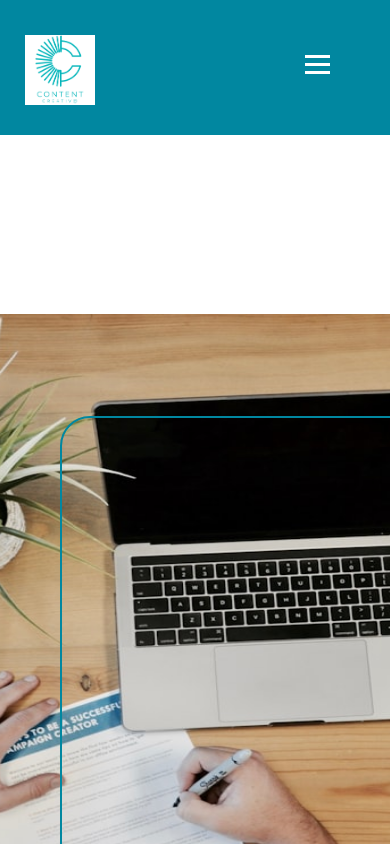
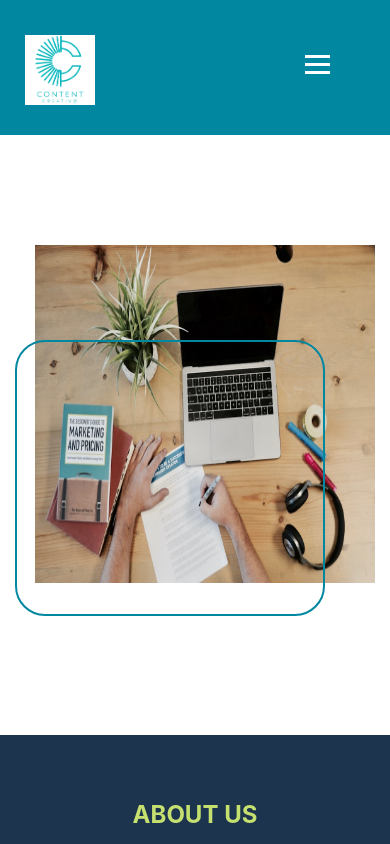
Before and after one commit to MalesevicS/ContentCreativ, a React (Create React App) app: page /about in a window 390 px wide. Shown: the top 844 px of the page. Built offline with nearby package versions, Linux system fonts and the light colour scheme.

Commit message:
service_image_responsive

```diff
--- a/src/styles/AboutPicture.css
+++ b/src/styles/AboutPicture.css
@@ -2,8 +2,7 @@
     height: 800px;
     position: relative;
     display: flex;
-    align-items: center;
-    justify-content: center;
+   justify-content: center;
 }
 
 .about_pic {
@@ -22,3 +21,39 @@
     border-radius: 30px;
     border: 2px solid #0187A0;
 }
+
+@media only screen and (max-width: 968px) {
+
+
+}
+
+
+@media only screen and (max-width: 480px) {
+    .aboutP_container {
+        height: 500px;
+        position: relative;
+        display: flex;
+        align-items: center;
+        justify-content: center;
+    }
+    .about_pic {
+        width: 340px;
+        height: 338px;
+        background: rgba(158, 17, 17, 0.5);
+        position: absolute;
+        top: 10px;
+        left: 35px;
+    }
+    .aboutSq {
+        position: absolute;
+        width: 310px;
+        height: 276px;
+        top: 105px;
+        left: 15px;
+        gap: 0px;
+        border-radius: 30px;
+        border: 2px solid #0187A0;
+    }
+
+
+}
--- a/src/styles/HomeFirst.css
+++ b/src/styles/HomeFirst.css
@@ -7,11 +7,13 @@
 }
 
 .hfLeft {
+    position: absolute;
     display: flex;
     flex-direction: column;
     justify-content: center;
     width: 27%;
     padding-left: 100px;
+    top: 100px;
 }
 
 .hfRight {
@@ -65,7 +67,7 @@
     position: absolute;
     width: 645px;
     height: 440px;
-    top: 297px;
+    top: 147px;
     left: 739px;
     gap: 0px;
     border-radius: 30px;
@@ -79,7 +81,7 @@
     position: absolute;
     width: 733px;
     height: 487px;
-    top: 221px;
+    top: 71px;
     left: 782px;
     gap: 0px;
     border-radius: 30px;
@@ -92,7 +94,7 @@
     position: absolute;
     width: 758px;
     height: 485px;
-    top: 193px;
+    top: 43px;
     left: 826px;
     gap: 0px;
     border-radius: 13px 0px 0px 0px;
@@ -196,7 +198,7 @@
         width: 100%;
         padding-left: 100px;
         position: absolute;
-        top: 130px;
+        top: 40px;
         padding-left: 50px;
     }
 
@@ -223,7 +225,7 @@
         position: absolute;
         width: 325px;
         height: 190px;
-        top: 647px;
+        top: 547px;
         left: 32px;
         gap: 0px;
         border-radius: 30px;
@@ -237,7 +239,7 @@
         position: absolute;
         width: 273px;
         height: 217px;
-        top: 605px;
+        top: 515px;
         left: 42px;
         gap: 0px;
         border-radius: 30px;
@@ -250,7 +252,7 @@
         position: absolute;
         width: 310px;
         height: 215px;
-        top: 593px;
+        top: 503px;
         left: 63px;
         gap: 0px;
         border-radius: 13px 0px 0px 0px;
--- a/src/styles/ServicesPic.css
+++ b/src/styles/ServicesPic.css
@@ -8,7 +8,7 @@
     position: absolute;
     width: 1127px;
     height: 638px;
-    top: 121px;
+    top: 21px;
     left: 257px;
 
 }
@@ -17,7 +17,7 @@
     position: absolute;
     width: 1068px;
     height: 576px;
-    top: 241px;
+    top: 141px;
     left: 80px;
     border-radius: 30px;
     border: 2px solid #0187A0;
@@ -42,16 +42,16 @@
         position: absolute;
         width: 330px;
         height: 338px;
-        top: 120px;
-        left:40px;
+        top: 20px;
+        left:30px;
     }
 
     .serviceImg_sq {
         position: absolute;
-        width: 341px;
+        width: 281px;
         height: 276px;
-        top: 200px;
-        left: 0px;
+        top: 100px;
+        left: 10px;
         gap: 0px;
         border-radius: 30px;
         border: 2px solid #0187A0;
```
